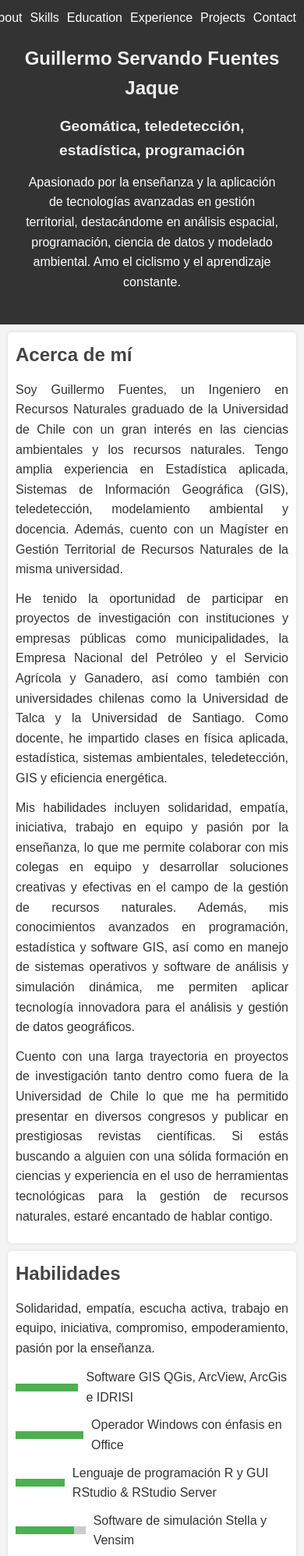
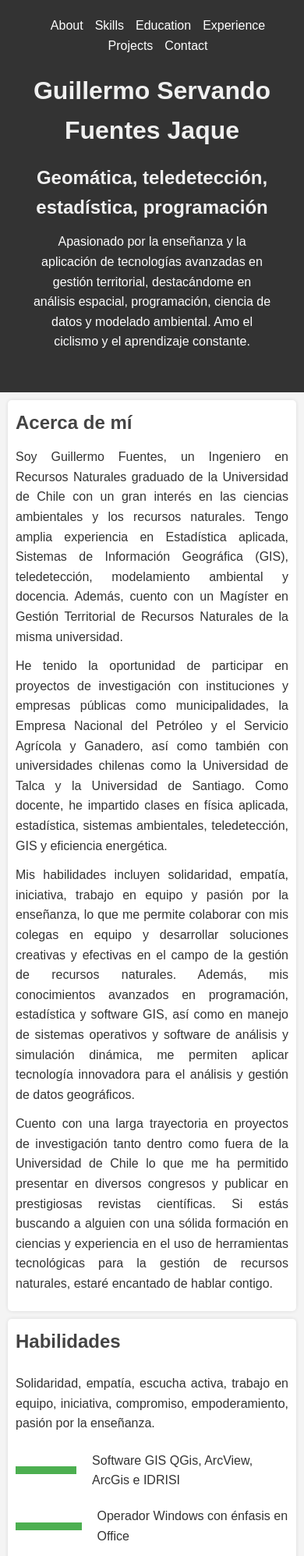
Before and after one commit to djwillichile/CURRICULUM, a plain HTML site: page index.html in a window 390 px wide. Shown: the top 1995 px of the page at 78% size. Drawn offline with Linux system fonts and the light colour scheme.

Commit message:
Update styles.css

```diff
--- a/styles.css
+++ b/styles.css
@@ -15,11 +15,13 @@ body {
 header {
     background-color: #333;
     color: #fff;
-    padding: 20px;
+    padding: 20px 40px;
     text-align: center;
 }
 
-header h1, header h2, footer h2 {
+header h1,
+header h2,
+footer h2 {
     color: #f0f0f0;
 }
 
@@ -49,7 +51,9 @@ nav ul li a {
     padding: 20px;
 }
 
-h1, h2, h3 {
+h1,
+h2,
+h3 {
     color: #444;
 }
 
@@ -89,6 +93,7 @@ footer {
     color: #fff;
     text-align: center;
     padding: 20px 0;
+    bottom: 0;
     width: 100%;
 }
 
@@ -99,7 +104,6 @@ footer p a {
 
 #contact {
     display: flex;
-    flex-wrap: wrap;
     justify-content: center;
     gap: 20px;
 }
@@ -108,33 +112,43 @@ footer p a {
     margin: 0;
 }
 
-@media screen and (max-width: 768px) {
+/* Estilos para hacer la web responsive */
+@media (max-width: 768px) {
     header {
-        padding: 10px;
+        padding: 20px;
     }
 
-    header h1 {
-        font-size: 1.5em;
-    }
-
-    header h2 {
-        font-size: 1.2em;
-    }
-
-    nav ul li {
-        margin-left: 10px;
-    }
-
-    section {
+    main section {
         margin: 10px;
         padding: 10px;
     }
 
-    footer {
-        padding: 10px 0;
+    #contact {
+        flex-direction: column;
+        align-items: center;
     }
 
-    #contact {
-        flex-direction: column;
+    #navigation {
+        flex-wrap: wrap;
+        justify-content: center;
+    }
+
+    #skills {
+        display: grid;
+        gap: 10px;
+    }
+
+    #skills > div {
+        display: grid;
+        grid-template-columns: auto 1fr;
+        align-items: center;
+    }
+
+    #skills > div span {
+        margin-left: 10px;
+    }
+
+    #skills > div div {
+        height: 5px;
     }
 }
```
